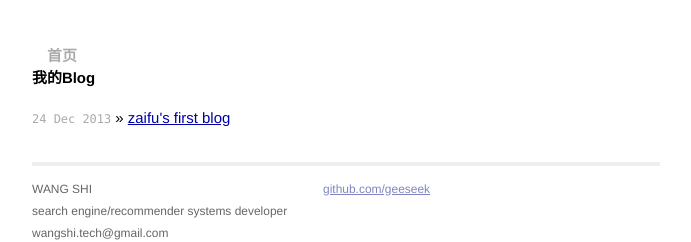
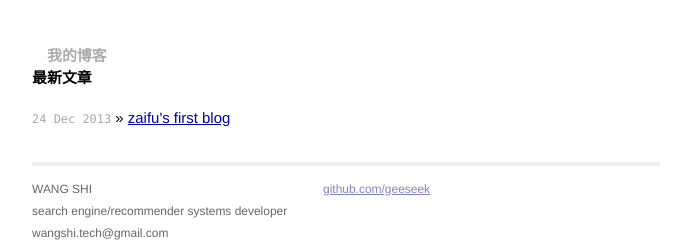
Before and after one commit to geeseek/geeseek.github.io, a Jekyll site: the page built from index.html, in a window 1280 px wide. Shown: the top 242 px of the page, without its empty margins (294-985 px from the left). Built offline with Jekyll 4.4.1, drawn with Linux system fonts in a browser that asks for light colours; Markdown is read by kramdown in place of the engine named in the settings.

Commit message:
fix style

```diff
--- a/_layouts/default.html
+++ b/_layouts/default.html
@@ -18,7 +18,7 @@
            <!-- <h1 class="title"><a href="/">{{ site.name }}</a></h1> -->
         <div class="site">
           <div class="header">
-            <a class="extra" href="/">首页</a>
+            <a class="extra" href="/">我的博客</a>
           </div>
 
           {{ content }}
--- a/index.html
+++ b/index.html
@@ -4,7 +4,7 @@ title: geeseek自留地
 ---
 
 <div id="home">
-  <h1>我的Blog</h1>
+  <h1>最新文章</h1>
   <ul class="posts">
     {% for post in site.posts %}
       <li><span>{{ post.date | date_to_string }}</span> &raquo; <a href="{{ post.url }}">{{ post.title }}</a></li>
```
